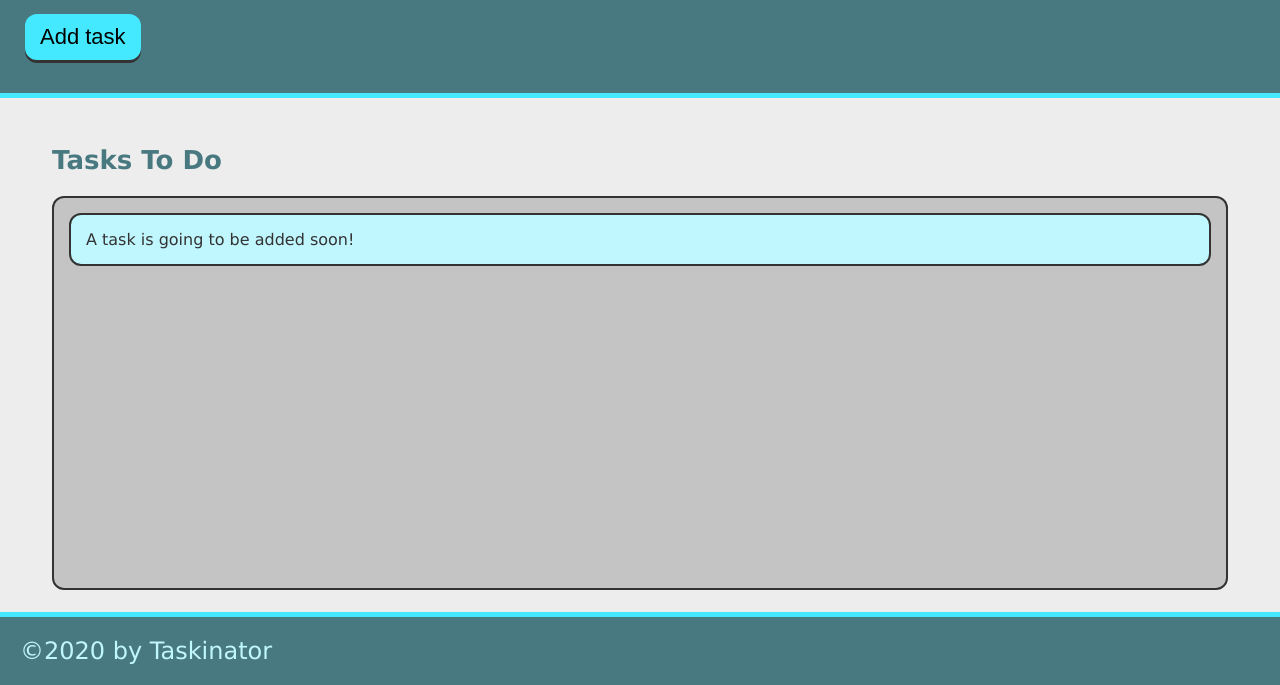
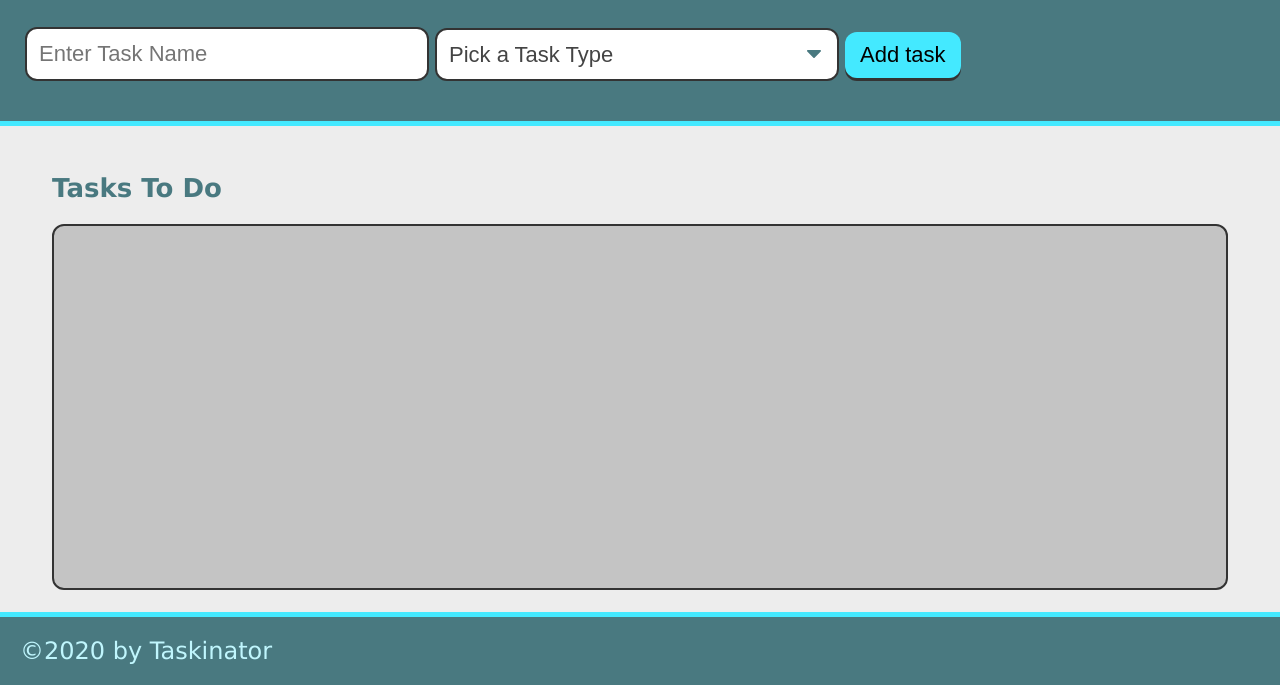
Before and after one commit to ds1242/taskinator, a plain HTML site: page index.html in a window 1280 px wide. Shown: the part 115-800 px from the top of the page. Drawn offline with Linux system fonts and the light colour scheme.

Commit message:
added submit button functionality

```diff
--- a/assets/js/script.js
+++ b/assets/js/script.js
@@ -1,14 +1,15 @@
 
-var buttonEl = document.querySelector("#save-task");
+var formEl = document.querySelector("#task-form");
 var tasksToDoEl = document.querySelector("#tasks-to-do")
 
 var createTaskHandler = function (){
+    event.preventDefault();
+
+
     var listItemEl = document.createElement("li");
     listItemEl.className = "task-item";
     listItemEl.textContent = "This is a new task";
     tasksToDoEl.appendChild(listItemEl);
 };
 
-buttonEl.addEventListener("click", createTaskHandler);
-
-console.log(buttonEl);
+formEl.addEventListener("submit", createTaskHandler);
--- a/index.html
+++ b/index.html
@@ -11,15 +11,28 @@
     <header>
         <h1 class="page-title">Taskinator</h1>
         <p>Click the button below to add a new task!</p>
-        <button class="btn" id="save-task">Add task</button>
+        <form id="task-form">
+            <div class="form-group">
+                <input type="text" name="task-name" placeholder="Enter Task Name">
+            </div>
+            <div class="form-group">
+                <select name="task-type" class="select-dropdown">
+                    <option value="" disabled selected>Pick a Task Type</option>
+                    <option value="Print">Print</option>
+                    <option value="Web">Web</option>
+                    <option value="Mobile">Mobile</option>
+                </select>
+            </div>
+            <div class="form-group">
+                <button class="btn" id="save-task">Add task</button>
+            </div>
+        </form>
     </header>
     <main class="page-content">
         <section class="task-list-wrapper">
             <h2 class="list-title">Tasks To Do</h2>
             <ul class="task-list" id="tasks-to-do">
-                <li class="task-item">
-                    A task is going to be added soon!
-                </li>
+
             </ul>
         </section>
     </main>
```
